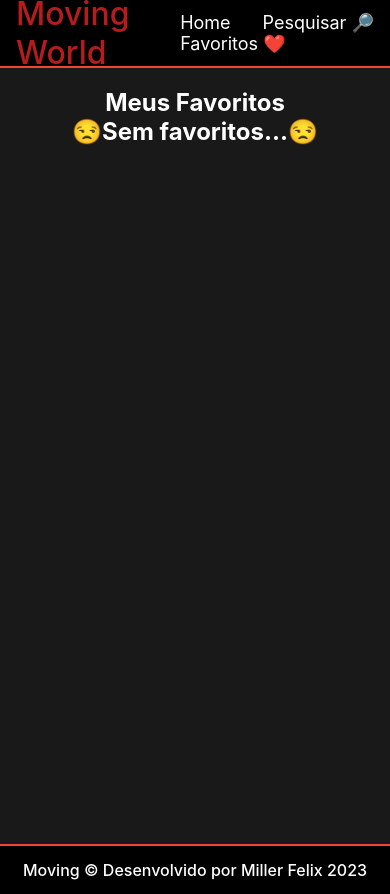
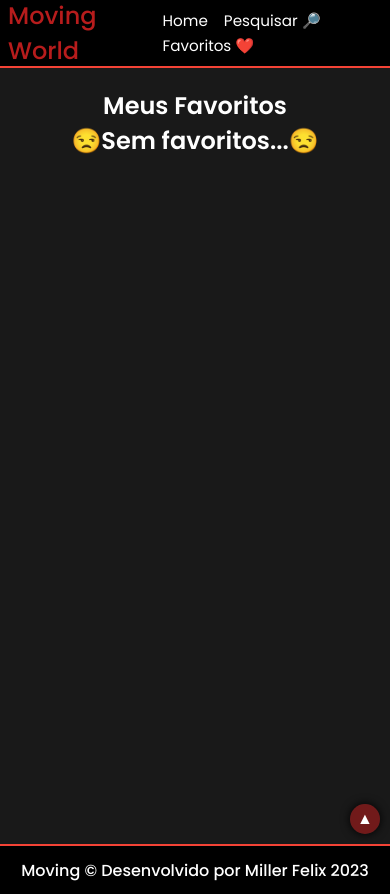
Before and after one commit to MillerFelix/app-movies, a React (Create React App) app: page /favorites in a window 390 px wide. Built offline with nearby package versions, Linux system fonts and the light colour scheme.

Commit message:
Final adjustments

```diff
--- a/public/index.html
+++ b/public/index.html
@@ -1,6 +1,12 @@
 <!DOCTYPE html>
 <html lang="en">
   <head>
+    <link rel="preconnect" href="https://fonts.googleapis.com" />
+    <link rel="preconnect" href="https://fonts.gstatic.com" crossorigin />
+    <link
+      href="https://fonts.googleapis.com/css2?family=Poppins:wght@400;500;600&display=swap"
+      rel="stylesheet"
+    />
     <meta charset="utf-8" />
     <link rel="icon" href="%PUBLIC_URL%/favicon.png" />
     <meta name="viewport" content="width=device-width, initial-scale=1" />
--- a/src/components/Header/Header.module.css
+++ b/src/components/Header/Header.module.css
@@ -23,3 +23,22 @@
   padding-inline: 1rem;
   font-size: 1.125rem;
 }
+
+@media (max-width: 480px) {
+  .header span {
+    font-size: 1.5rem;
+  }
+  .header a {
+    font-size: 0.95rem;
+    padding-inline: 0.5rem;
+  }
+}
+
+@media (max-width: 380px) {
+  .header span {
+    font-size: 1.5rem;
+  }
+  .header a {
+    font-size: 0.75rem;
+  }
+}
--- /dev/null
+++ b/src/components/ScrollToTopButton/button.css
@@ -0,0 +1,17 @@
+button {
+  position: fixed;
+  bottom: 10px;
+  right: 10px;
+  z-index: 9998;
+  width: 30px;
+  height: 30px;
+  line-height: 30px;
+  border: 0;
+  border-radius: 50%;
+  background-color: #b71c1c90;
+  color: #fff;
+  font-size: 1rem;
+  font-weight: 600;
+  cursor: pointer;
+  box-shadow: 0 0 10px #000;
+}
--- /dev/null
+++ b/src/components/ScrollToTopButton/index.js
@@ -0,0 +1,14 @@
+import "./button.css";
+
+function ScrollToTopButton() {
+  const handleClick = () => {
+    window.scrollTo({
+      top: 0,
+      behavior: "smooth",
+    });
+  };
+
+  return <button onClick={handleClick}>&#9650;</button>;
+}
+
+export default ScrollToTopButton;
--- a/src/index.css
+++ b/src/index.css
@@ -5,16 +5,9 @@
 }
 
 body {
-  font-family: -apple-system, BlinkMacSystemFont, "Segoe UI", "Roboto", "Oxygen",
-    "Ubuntu", "Cantarell", "Fira Sans", "Droid Sans", "Helvetica Neue",
-    sans-serif;
+  font-family: "Poppins", sans-serif;
   -webkit-font-smoothing: antialiased;
   -moz-osx-font-smoothing: grayscale;
-}
-
-code {
-  font-family: source-code-pro, Menlo, Monaco, Consolas, "Courier New",
-    monospace;
 }
 
 body::-webkit-scrollbar {
--- a/src/pages/Favorites/index.js
+++ b/src/pages/Favorites/index.js
@@ -4,12 +4,14 @@
 import Footer from "../../components/Footer";
 import VideoList from "../../components/VideoList";
 import { useFavoriteContext } from "../../contexts/Favorites";
+import ScrollToTopButton from "../../components/ScrollToTopButton";
 
 function Favorites() {
   const { favorite } = useFavoriteContext();
 
   return (
     <>
+      <ScrollToTopButton />
       <Header />
       <Container>
         <section className={styles.favorites}>
--- a/src/pages/Home/index.js
+++ b/src/pages/Home/index.js
@@ -8,10 +8,12 @@
 import Container from "../../components/Container";
 import Footer from "../../components/Footer";
 import Header from "../../components/Header";
+import ScrollToTopButton from "../../components/ScrollToTopButton";
 
 function Home() {
   return (
     <>
+      <ScrollToTopButton />
       <Header />
       <Banner image="favoritos" />
       <Container>
--- a/src/pages/Search/Search.module.css
+++ b/src/pages/Search/Search.module.css
@@ -1,7 +1,7 @@
 .search {
   width: 100%;
   min-height: 865px;
-  padding-top: 68px;
+  padding-top: 88px;
   display: flex;
   flex-direction: column;
 }
--- a/src/pages/Search/index.js
+++ b/src/pages/Search/index.js
@@ -3,16 +3,16 @@
 import Header from "../../components/Header";
 import SearchVideoList from "../../components/SearchVideoList";
 import videos from "../../json/videos.json";
-
+import ScrollToTopButton from "../../components/ScrollToTopButton";
 import styles from "./Search.module.css";
 
 function Search() {
   return (
     <>
+      <ScrollToTopButton />
       <Header />
       <Container>
         <section className={styles.search}>
-          <h2>Pesquisar</h2>
           <SearchVideoList videos={videos} />
         </section>
       </Container>
--- a/src/pages/Watch/Watch.module.css
+++ b/src/pages/Watch/Watch.module.css
@@ -5,3 +5,10 @@
   padding-top: 84px;
   height: 95vh;
 }
+
+@media (max-width: 1024px) {
+  iframe {
+    width: 100%;
+    aspect-ratio: 16/9;
+  }
+}
--- a/src/pages/Watch/index.js
+++ b/src/pages/Watch/index.js
@@ -4,6 +4,7 @@
 import PageNotFound from "../PageNotFound";
 import styles from "./Watch.module.css";
 import { useParams } from "react-router-dom";
+import ScrollToTopButton from "../../components/ScrollToTopButton";
 import videos from "../../json/videos.json";
 
 function Watch() {
@@ -17,6 +18,7 @@
 
   return (
     <>
+      <ScrollToTopButton />
       <Header />
       <Container>
         <section className={styles.watch}>
```
